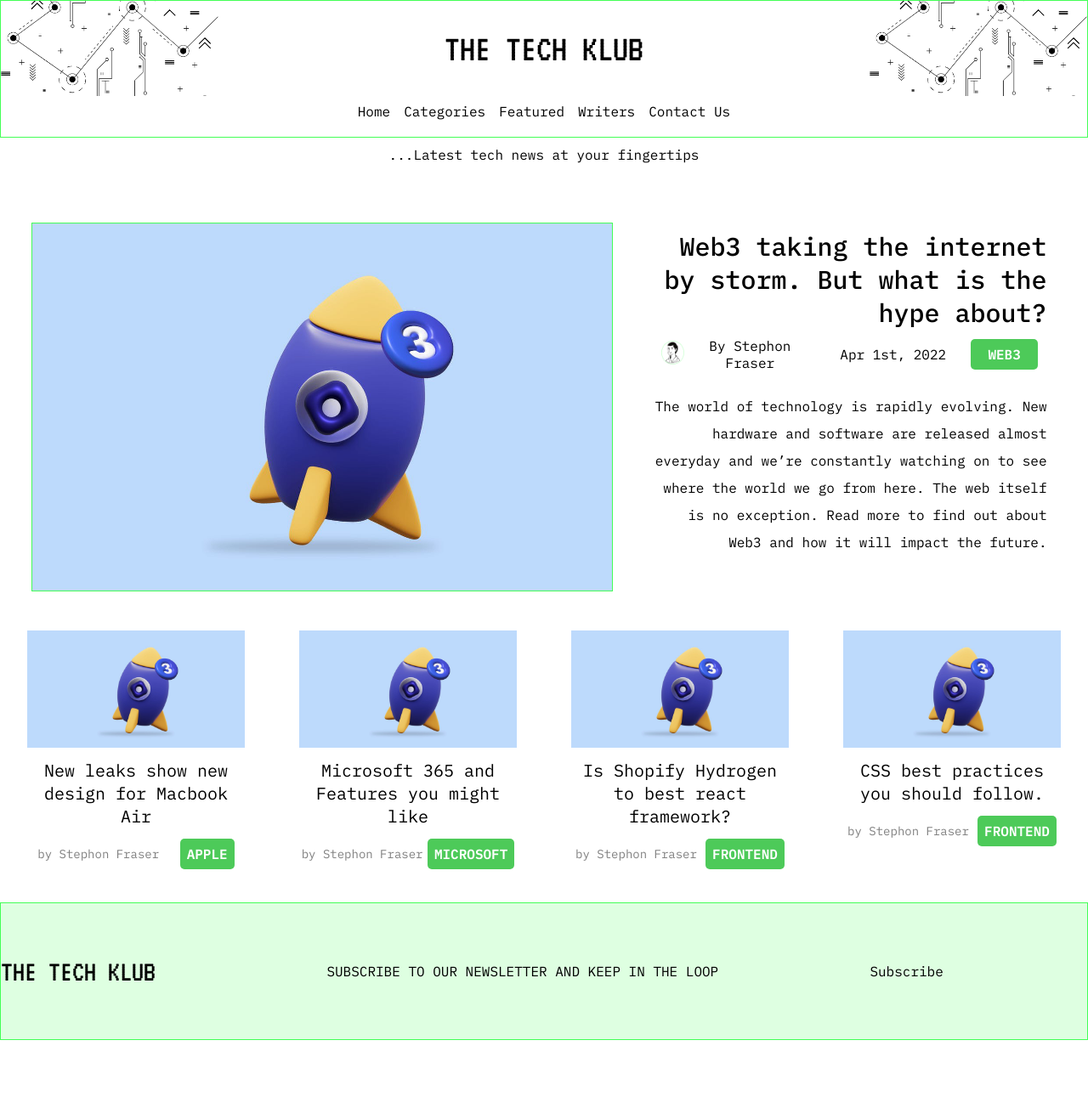
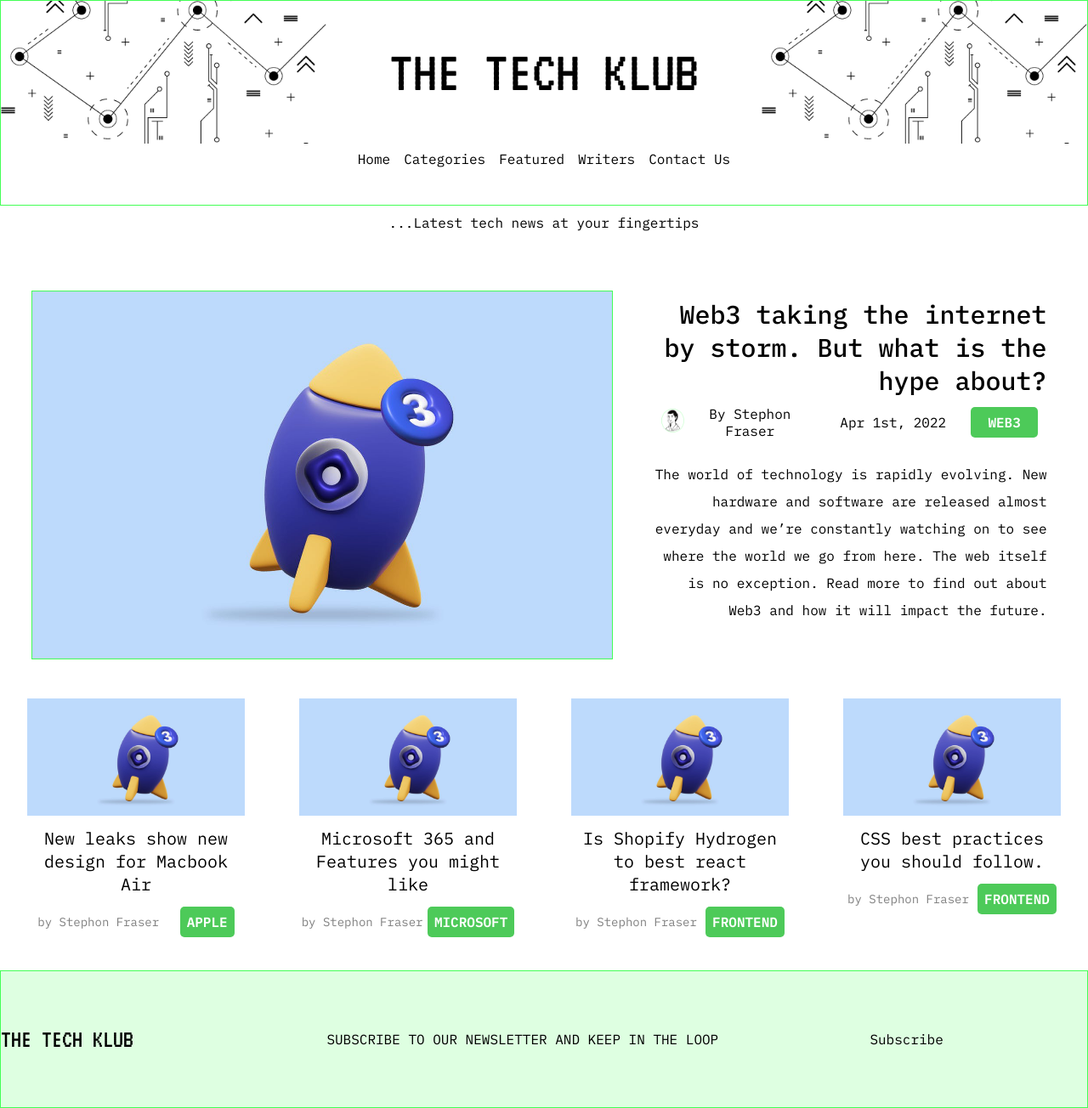
Before and after one commit to pr0f3ss0rst3ph/thecirclereboot, a React (Create React App) app in the folder frontend/: page / in a window 1280 px wide. Shown: the whole page at 85% size. Before the commit the page ends 1224 px from the top, so only its background shows below. Built offline with nearby package versions, Linux system fonts and the light colour scheme.

Commit message:
Adjusted Hero Height and Increased Site Font Size

```diff
--- a/frontend/src/index.css
+++ b/frontend/src/index.css
@@ -10,7 +10,7 @@ body,
 }
 
 .hero {
-  height: 20vh;
+  height: 30vh;
   border: 1px solid #43FF56;
 }
 
@@ -23,7 +23,7 @@ body,
 }
 
 .sideimage1, .sideimage2 {
-  width: 20%;
+  width: 30%;
   height: 100%;
 }
 
@@ -35,7 +35,7 @@ body,
 
 .site-title {
   font-family: "VT323", monospace;
-  font-size: 45px;
+  font-size: 70px;
   text-transform: uppercase;
 }
 
@@ -252,7 +252,7 @@ body,
 .subscribe-site-title {
   display: flex;
   font-family: "VT323", monospace;
-  font-size: 35px;
+  font-size: 30px;
   height: 100%;
   width: 30%;
   align-items: center;
--- a/frontend/src/sass/index.scss
+++ b/frontend/src/sass/index.scss
@@ -11,6 +11,9 @@ monospace;
 $subtitlefont: 'IBM Plex Mono',
 monospace;
 
+$sitetitle: 60px;
+$title: 30px;
+$trendingtitle: 20px;
 
 html,
 body,
@@ -22,7 +25,7 @@ body,
 }
 
 .hero {
-    height: 20vh;
+    height: 30vh;
     border: 1px solid #43FF56;
 }
 
@@ -35,7 +38,7 @@ body,
 }
 
 .sideimage1, .sideimage2 {
-    width: 20%;
+    width: 30%;
     height: 100%;
 }
 
@@ -47,7 +50,7 @@ body,
 
 .site-title {
     font-family: $titlefont;
-    font-size: 45px;
+    font-size: 70px;
     text-transform: uppercase;
 }
 
@@ -268,7 +271,7 @@ body,
 .subscribe-site-title{
     display: flex;
     font-family: $titlefont;
-    font-size: 35px;
+    font-size: 30px;
     height: 100%;
     width: 30%;
     align-items: center;
```
Also changed, not shown: 1 other file (tests, documents, lock files or other folders).
